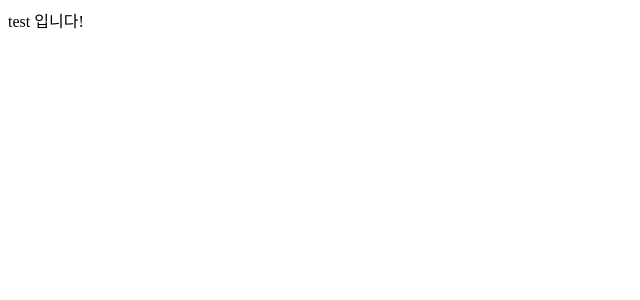
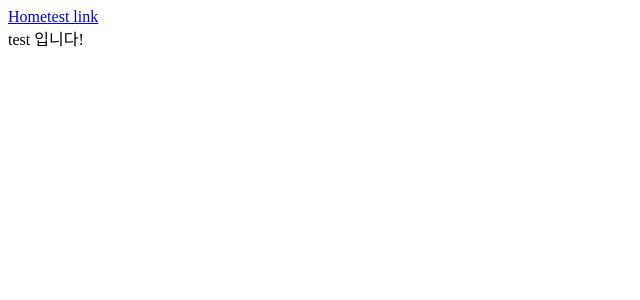
Before and after one commit to leejanghe/React_skill_Up, a React (Create React App) app in the folder myapp/: page / in a window 1280 px wide. Before the commit this address had no page. Shown: the top 300 px of the page, without its empty margins (0-640 px from the left). Built offline with nearby package versions, Linux system fonts and the light colour scheme.

Commit message:
router test

```diff
--- a/myapp/src/App.js
+++ b/myapp/src/App.js
@@ -1,4 +1,5 @@
 import {BrowserRouter as Router,Route, Routes} from 'react-router-dom'
+import Navbar from './components/Navbar';
 import Home from './router/Home';
 import Test1 from './router/Test1';
 
@@ -6,6 +7,7 @@
   return (
 
     <Router>
+      <Navbar />
     <Routes>
       <Route path="/" element={<Home/>}/>
     </Routes>
--- /dev/null
+++ b/myapp/src/components/Navbar.js
@@ -0,0 +1,12 @@
+import React from 'react'
+import {Link} from 'react-router-dom'
+function Navbar() {
+    return (
+        <div>
+            <Link to="/">Home</Link>
+            <Link to="/test1">test link</Link>
+        </div>
+    )
+}
+
+export default Navbar
```
